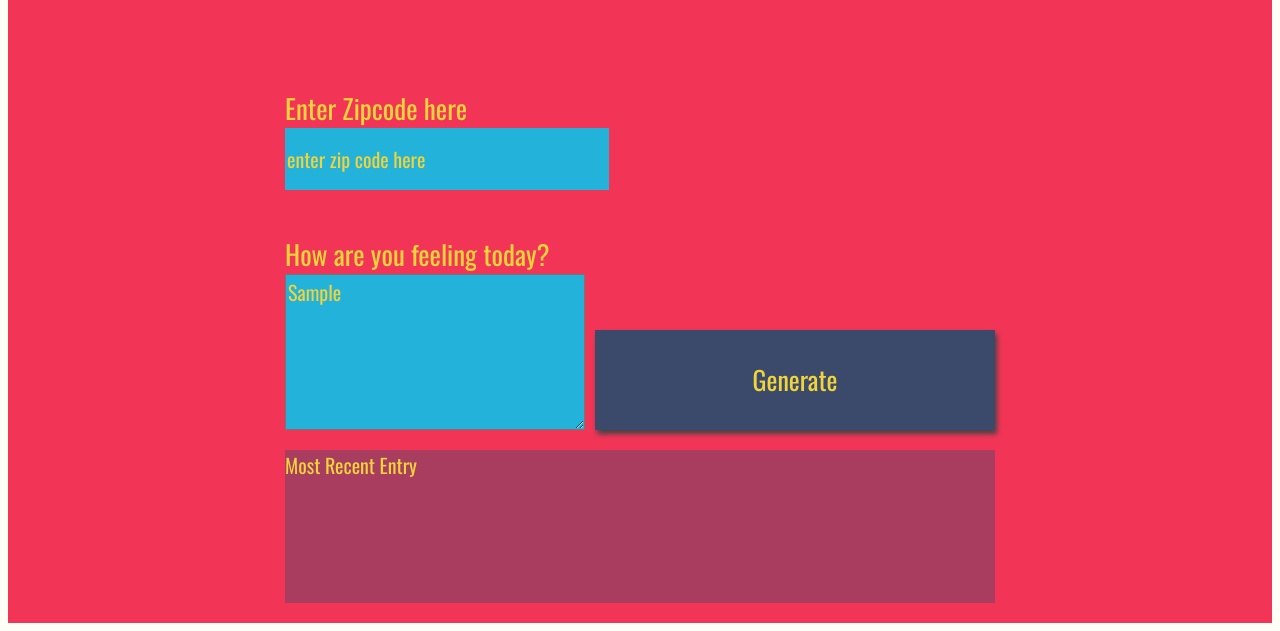
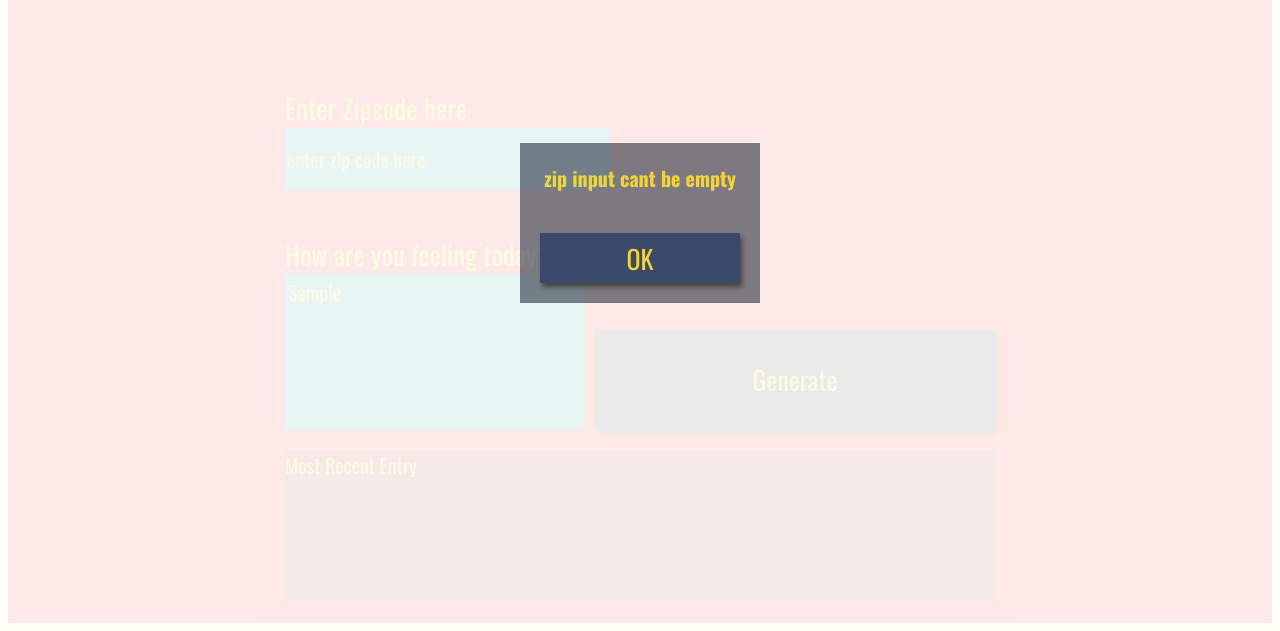
Before and after one commit to ahmed-mohsen88/weatherApp, a website: page website/index.html in a window 1280 px wide. Both pictures are taken after typing "Sample" into the empty fields and a click on the button "Generate". Shown: the part 185-816 px from the top of the page. Drawn offline with nearby package versions, Linux system fonts and the light colour scheme; no server answers; a web font is replaced by a local one.

Commit message:
zip code entry error handeling

```diff
--- a/website/app.js
+++ b/website/app.js
@@ -12,6 +12,26 @@ const content = document.getElementById("content");
 // DOM var to update UI
 const date = document.getElementById("date");
 const temp = document.getElementById("temp");
+const err_message = document.getElementById("err_message");
+const app = document.getElementById("app");
+
+// error message function
+function err_click(message) {
+  const err_message_container = document.getElementById(
+    "err_message_container"
+  );
+  err_message_container.classList.add("err_message_container");
+  err_message.style.display = "flex";
+  err_message.innerHTML = message;
+  app.style.opacity = "0.1";
+  const err_button = document.getElementById("err_button");
+  err_button?.addEventListener("click", () => {
+    err_message_container.classList.remove("err_message_container");
+    err_message.innerHTML = "";
+    err_message.style.display = "none";
+    app.style.opacity = "1";
+  });
+}
 
 // Create a new date instance dynamically with JS
 let d = new Date();
@@ -29,6 +49,10 @@ const getData = async (url) => {
     // Transform into JSON
     const data = await response.json();
     console.log(data);
+    if (data.message == "city not found") {
+      err_click(`<strong style="width:100%">City not found</strong>
+      <button id="err_button" type="button">OK</button>`);
+    }
     return data;
   } catch (error) {
     console.log("error", error);
@@ -81,6 +105,13 @@ function update_Ui() {
   generate.addEventListener("click", () => {
     const feeling = document.getElementById("feeling").value;
     const zip = document.getElementById("zip").value;
+    if (zip == false) {
+      err_click(`<strong style="width:100%">zip input cant be empty</strong>
+      <button id="err_button" type="button">OK</button>`);
+    } else if (isNaN(parseInt(zip))) {
+      err_click(`<strong style="width:100%">zip input must be a number</strong>
+      <button id="err_button" type="button">OK</button>`);
+    } else {
       /* Function called by event listener */
       getData(baseUrl + zip + apiKey) //get data from weather api
         .then((data) => {
@@ -94,6 +125,7 @@ function update_Ui() {
             retrieveData("/all");
           });
         });
+    }
   });
 }
 
--- a/website/index.html
+++ b/website/index.html
@@ -8,7 +8,11 @@
     <link rel="stylesheet" href="style.css">
   </head>
 
+
   <body>
+    <div id="err_message_container">
+      <div id="err_message"></div>
+    </div>
     <div id="app">
       <div class="holder headline">
         <h1>
--- a/website/style.css
+++ b/website/style.css
@@ -1,6 +1,43 @@
 body {
   background: #fffff8;
   font-family: -apple-system, BlinkMacSystemFont, sans-serif;
+  position: relative;
+}
+
+#err_message {
+  padding: 20px;
+  display: flex;
+  height: 15%;
+  flex-direction: column;
+  align-items: center;
+  justify-content: space-between;
+  text-align: center;
+  position: absolute;
+  top: 40%;
+  left: 40%;
+  background: rgba(10, 19, 37, 0.523);
+  color: #f0d43a;
+  font-size: 20px;
+  font-family: "Oswald", sans-serif;
+  z-index: 1;
+  display: none;
+}
+.err_message_container {
+  width: 100%;
+  height: 100%;
+  position: fixed;
+  z-index: 1;
+}
+#err_message button {
+  width: 200px;
+  height: 50px;
+  background: #3b4a6b;
+  color: #f0d43a;
+  font-size: 26px;
+  font-family: "Oswald", sans-serif;
+  border: none;
+  box-shadow: 2px 4px 5px #444;
+  cursor: pointer;
 }
 
 /* feeling container */
```
Lines whose indentation alone changed are shown as unchanged.
